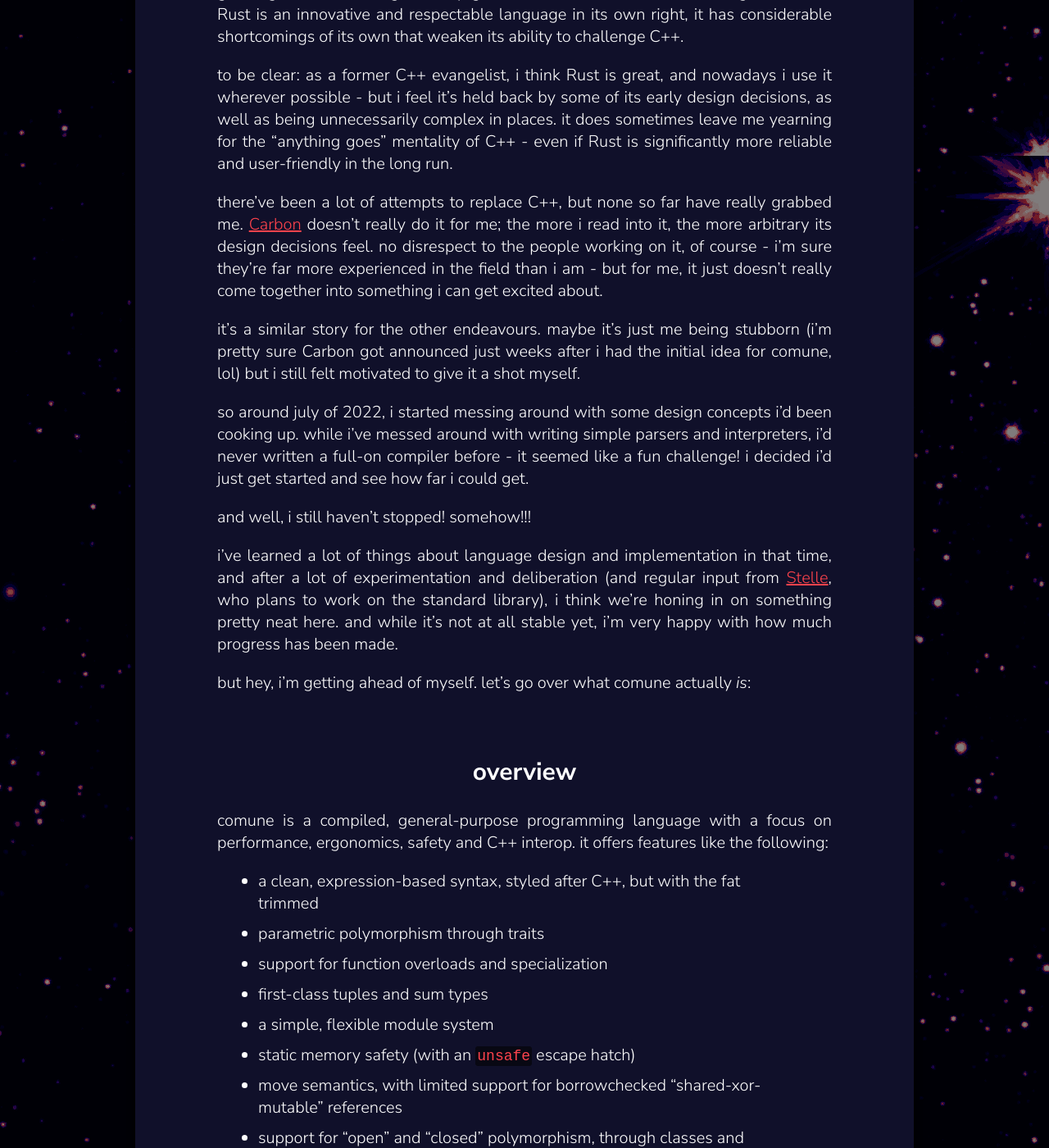
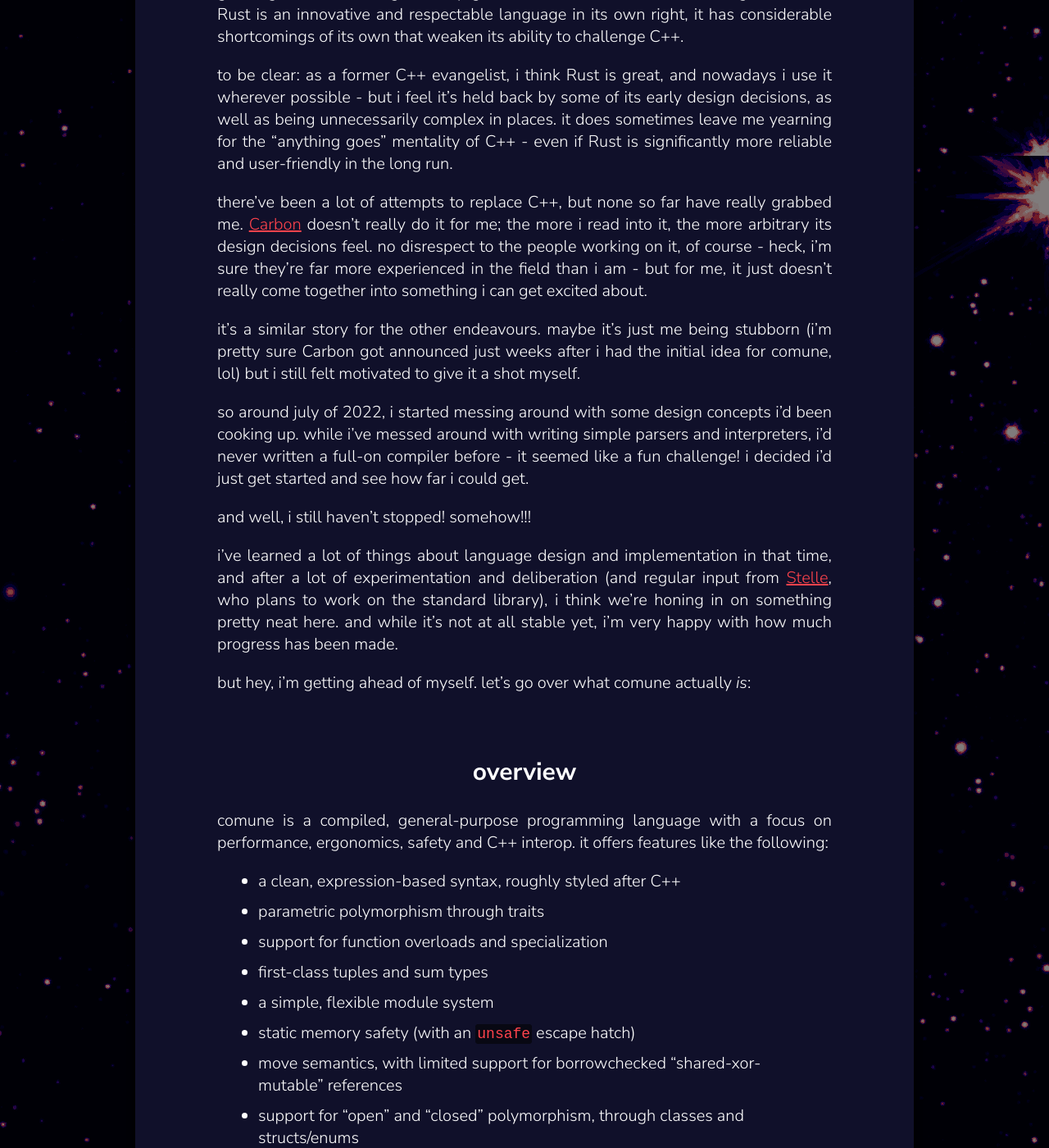
Before and after one commit to estroBiologist/estroBiologist.github.io, a Jekyll site: the page built from _posts/2023-06-06-introducing-comune.md, in a window 1280 px wide and 1400 px high, scrolled down 1575 px. Shown: the whole window at 82% size. Built offline with Jekyll 4.4.1, drawn with Linux system fonts in a browser that asks for light colours; some of the changed text lies outside the part shown.

Commit message:
Some more tweaks

```diff
--- a/_posts/2023-06-06-introducing-comune.md
+++ b/_posts/2023-06-06-introducing-comune.md
@@ -21,7 +21,7 @@
 
 to be clear: as a former C++ evangelist, i think Rust is great, and nowadays i use it wherever possible - but i feel it's held back by some of its early design decisions, as well as being unnecessarily complex in places. it does sometimes leave me yearning for the "anything goes" mentality of C++ - even if Rust is significantly more reliable and user-friendly in the long run.
 
-there've been a lot of attempts to replace C++, but none so far have really grabbed me. [Carbon](https://github.com/carbon-language/carbon-lang) doesn't really do it for me; the more i read into it, the more arbitrary its design decisions feel. no disrespect to the people working on it, of course - i'm sure they're far more experienced in the field than i am - but for me, it just doesn't really come together into something i can get excited about.
+there've been a lot of attempts to replace C++, but none so far have really grabbed me. [Carbon](https://github.com/carbon-language/carbon-lang) doesn't really do it for me; the more i read into it, the more arbitrary its design decisions feel. no disrespect to the people working on it, of course - heck, i'm sure they're far more experienced in the field than i am - but for me, it just doesn't really come together into something i can get excited about.
 
 it's a similar story for the other endeavours. maybe it's just me being stubborn (i'm pretty sure Carbon got announced just weeks after i had the initial idea for comune, lol) but i still felt motivated to give it a shot myself.
 
@@ -37,7 +37,7 @@
 
 comune is a compiled, general-purpose programming language with a focus on performance, ergonomics, safety and C++ interop. it offers features like the following:
 
-- a clean, expression-based syntax, styled after C++, but with the fat trimmed
+- a clean, expression-based syntax, roughly styled after C++
 - parametric polymorphism through traits
 - support for function overloads and specialization
 - first-class tuples and sum types
```
Also changed, not shown: 1 other file.
